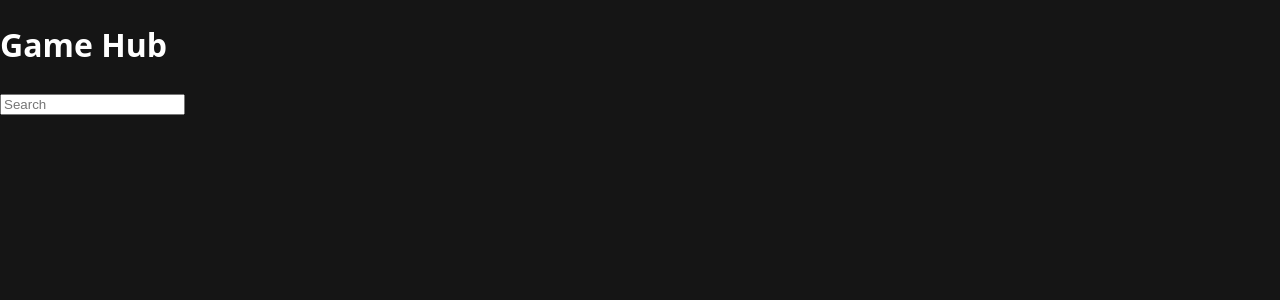
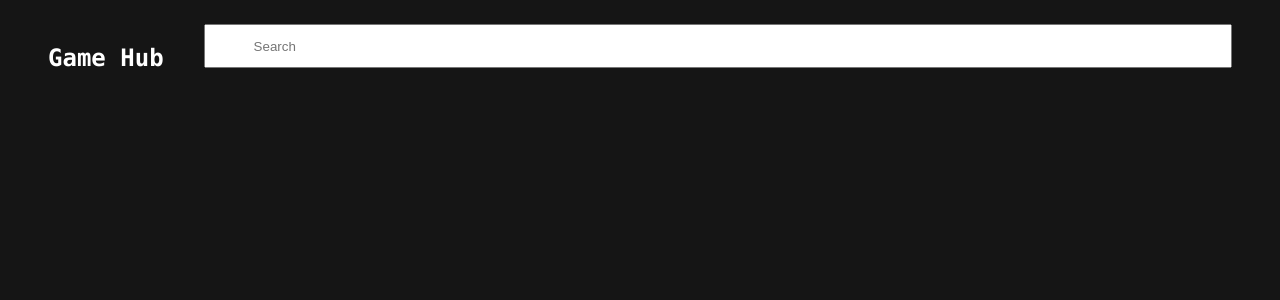
Before and after one commit to D1K03/video-game-hub-react, a React (Vite) app: page / in a window 1280 px wide. Shown: the top 300 px of the page. Built offline with nearby package versions, Linux system fonts and the light colour scheme.

Commit message:
search bar creation

```diff
--- a/src/App.css
+++ b/src/App.css
@@ -1,4 +1,23 @@
+html {
+  font-size: 1rem;
+}
+
+*::before,
+*::after {
+  margin: 0;
+  padding: 0;
+  box-sizing: border-box;
+}
+
 body {
-  padding: 0;
-  margin: 0;
+  padding: 1.5rem 3rem;
+  margin: 0 auto;
 }
+
+.page-layout {
+  display: grid;
+  row-gap: 2.5rem;
+  grid-template-columns: max-content 1fr;
+  grid-template-areas: 'h h'
+                      'a m';
+}
--- a/src/components/Games/GameCards.css
+++ b/src/components/Games/GameCards.css
@@ -0,0 +1,3 @@
+main {
+    grid-area: m;
+}
--- a/src/components/Games/GameCards.jsx
+++ b/src/components/Games/GameCards.jsx
@@ -2,7 +2,7 @@ import './GameCards.css'
 
 export default function GameCards() {
     return (
-        <>
-        </>
+        <main>
+        </main>
     )
 }
--- a/src/components/Header/Navbar.css
+++ b/src/components/Header/Navbar.css
@@ -0,0 +1,39 @@
+header {
+    grid-area: h;
+    display: flex;
+    flex-direction: flex;
+    justify-content: space-between;
+    gap: 2.5rem;
+}
+
+header h1 {
+    white-space: nowrap;
+    font-size: x-large;
+}
+
+header form {
+    flex-grow: 1;
+}
+
+.search-label {
+    position: relative;
+    display: flex;
+    align-items: center;
+    flex-grow: 1;
+}
+
+#game-search {
+    flex-grow: 1;
+    height: 2.5rem;
+    padding: 0 3rem;
+}
+
+.fa-magnifying-glass {
+    position: absolute;
+    left: 1rem;
+}
+
+.fa-xmark {
+    position: absolute;
+    right: 1rem;
+}
--- a/src/components/Header/Navbar.jsx
+++ b/src/components/Header/Navbar.jsx
@@ -2,13 +2,18 @@ import './Navbar.css'
 
 export default function Navbar() {
     return (
-        <>
+        <header>
             <h1>Game Hub</h1>
             <form>
                 <label for="game-search" class="search-label">
+                    <i class="fa-solid fa-magnifying-glass"></i>
                     <input id="game-search" type="textbox" placeholder="Search"></input>
+                    <i class="fa-solid fa-xmark"></i>
+                    {/* <div>
+                        <p><span>alt</span> + <span>enter</span></p>
+                    </div> */}
                 </label>
             </form>
-        </>
+        </header>
     )
 }
--- a/src/components/SideBar/Sidebar.css
+++ b/src/components/SideBar/Sidebar.css
@@ -0,0 +1,3 @@
+aisde {
+    grid-area: a;
+}
--- a/src/components/SideBar/Sidebar.jsx
+++ b/src/components/SideBar/Sidebar.jsx
@@ -2,7 +2,7 @@ import './Sidebar.css'
 
 export default function Sidebar() {
     return (
-        <>
-        </>
+        <aside>
+        </aside>
     )
 }
--- a/src/index.css
+++ b/src/index.css
@@ -1,5 +1,5 @@
 :root {
-  font-family: system-ui, Avenir, Helvetica, Arial, sans-serif;
+  font-family: "Lucida Console", "Courier New", monospace;
   line-height: 1.5;
   font-weight: 400;
 
```
Lines whose indentation alone changed are shown as unchanged.
